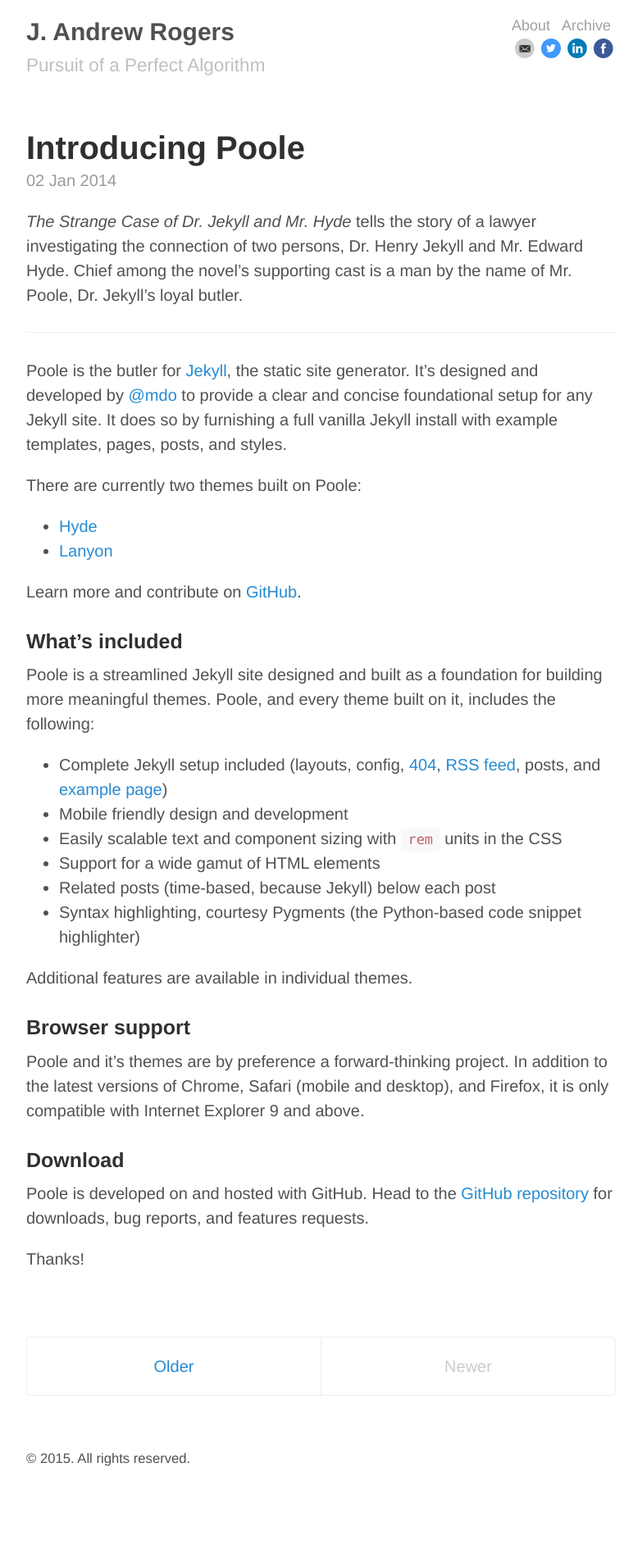
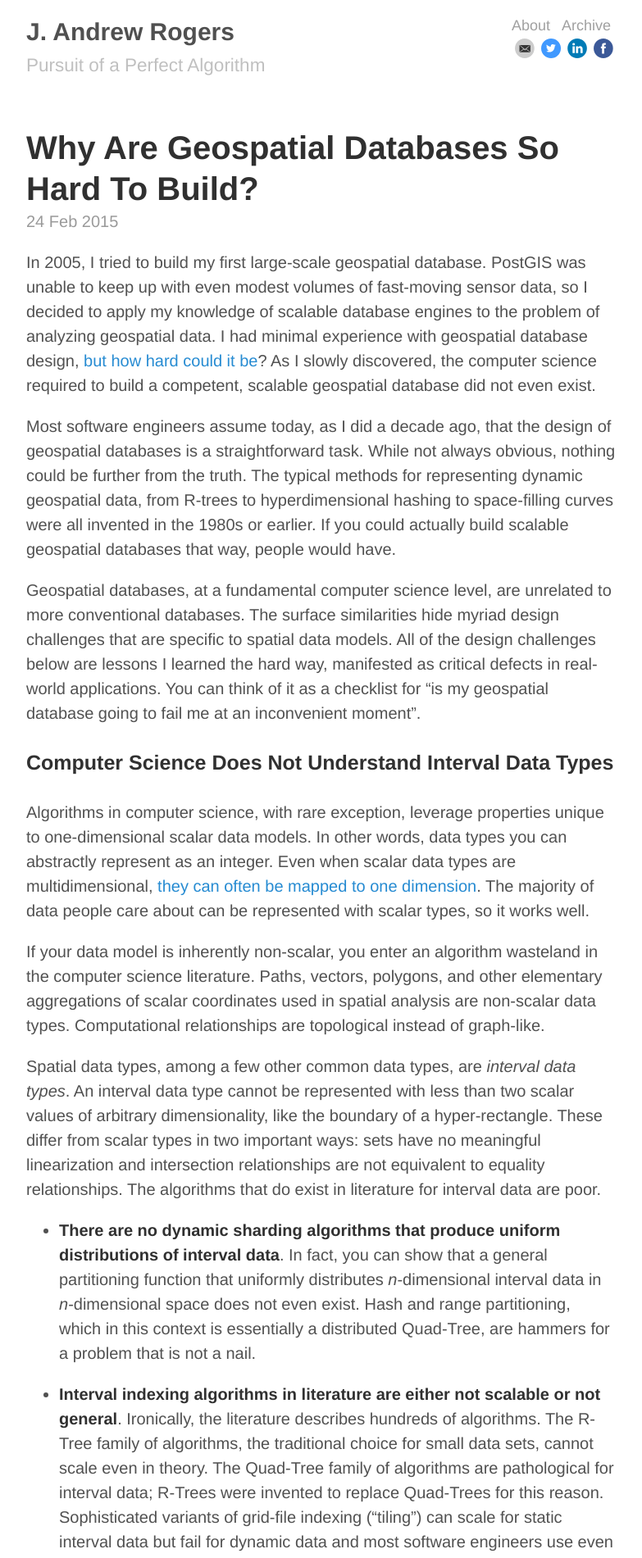
Before and after one commit to jandrewrogers/jandrewrogers.github.io, a Jekyll site: the page built from index.html, in a window 1280 px wide. Shown: the top 1901 px of the page at 82% size, without its empty margins (248-1031 px from the left). Built offline with Jekyll 4.4.1, drawn with Linux system fonts in a browser that asks for light colours; the list of posts is cut into pages by our own code; before the commit the page ends 1793 px from its top, so only the background shows below that; some of the changed text lies outside the part shown.

Commit message:
updated base site

```diff
--- /dev/null
+++ b/_includes/google_analytics.html
@@ -0,0 +1,10 @@
+<script>
+  (function(i,s,o,g,r,a,m){i['GoogleAnalyticsObject']=r;i[r]=i[r]||function(){
+  (i[r].q=i[r].q||[]).push(arguments)},i[r].l=1*new Date();a=s.createElement(o),
+  m=s.getElementsByTagName(o)[0];a.async=1;a.src=g;m.parentNode.insertBefore(a,m)
+  })(window,document,'script','//www.google-analytics.com/analytics.js','ga');
+
+  ga('create', 'UA-60094314-1', 'auto');
+  ga('send', 'pageview');
+
+</script>
--- a/_layouts/default.html
+++ b/_layouts/default.html
@@ -2,6 +2,7 @@
 <html lang="en">
 
   {% include head.html %}
+  {% include google_analytics.html %}
 
   <body>
 
@@ -15,7 +16,7 @@
         <h2 class="masthead-menu">
           <a href="{{ site.baseurl }}about/" title="Home">About</a>
           &nbsp;
-          <a href="{{ site.baseurl }}" title="Home">Archive</a>
+          <a href="{{ site.baseurl }}archive/" title="Home">Archive</a>
           <br />
           <a href="mailto:{{ site.author.email }}"><img class="masthead-icon" src="/public/email.svg" height="24" width="24" /></a>
           <a href="{{ site.author.twitter  }}"><img class="masthead-icon" src="/public/twitter.svg"  height="24" width="24" /></a>
--- a/_layouts/post.html
+++ b/_layouts/post.html
@@ -5,10 +5,9 @@
 <article class="post">
   <h1 class="post-title">{{ page.title }}</h1>
   <time datetime="{{ page.date | date_to_xmlschema }}" class="page-date">{{ page.date | date_to_string }}</time>
+
   {{ content }}
 </article>
-
-{% include disqus.html %}
 
 <aside class="related">
   <h2>Related Posts</h2>
--- a/_posts/2014-01-02-introducing-poole.md
+++ /dev/null
@@ -1,40 +0,0 @@
----
-layout: post
-title: Introducing Poole
----
-
-*The Strange Case of Dr. Jekyll and Mr. Hyde* tells the story of a lawyer investigating the connection of two persons, Dr. Henry Jekyll and Mr. Edward Hyde. Chief among the novel's supporting cast is a man by the name of Mr. Poole, Dr. Jekyll's loyal butler.
-
------
-
-Poole is the butler for [Jekyll](http://jekyllrb.com), the static site generator. It's designed and developed by [@mdo](https://twitter.com/mdo) to provide a clear and concise foundational setup for any Jekyll site. It does so by furnishing a full vanilla Jekyll install with example templates, pages, posts, and styles.
-
-There are currently two themes built on Poole:
-
-* [Hyde](http://hyde.getpoole.com)
-* [Lanyon](http://lanyon.getpoole.com)
-
-Learn more and contribute on [GitHub](https://github.com/poole).
-
-### What's included
-
-Poole is a streamlined Jekyll site designed and built as a foundation for building more meaningful themes. Poole, and every theme built on it, includes the following:
-
-* Complete Jekyll setup included (layouts, config, [404](/404.html), [RSS feed](/atom.xml), posts, and [example page](/about))
-* Mobile friendly design and development
-* Easily scalable text and component sizing with `rem` units in the CSS
-* Support for a wide gamut of HTML elements
-* Related posts (time-based, because Jekyll) below each post
-* Syntax highlighting, courtesy Pygments (the Python-based code snippet highlighter)
-
-Additional features are available in individual themes.
-
-### Browser support
-
-Poole and it's themes are by preference a forward-thinking project. In addition to the latest versions of Chrome, Safari (mobile and desktop), and Firefox, it is only compatible with Internet Explorer 9 and above.
-
-### Download
-
-Poole is developed on and hosted with GitHub. Head to the <a href="https://github.com/poole/poole">GitHub repository</a> for downloads, bug reports, and features requests.
-
-Thanks!
--- /dev/null
+++ b/_posts/2015-02-24-geospatial-databases-are-hard.md
@@ -0,0 +1,63 @@
+---
+layout: post
+title: Why Are Geospatial Databases So Hard To Build?
+---
+
+
+In 2005, I tried to build my first large-scale geospatial database. PostGIS was unable to keep up with even modest volumes of fast-moving sensor data, so I decided to apply my knowledge of scalable database engines to the problem of analyzing geospatial data. I had minimal experience with geospatial database design, [but how hard could it be](http://en.wikipedia.org/wiki/Dunning%E2%80%93Kruger_effect)? As I slowly discovered, the computer science required to build a competent, scalable geospatial database did not even exist.
+
+Most software engineers assume today, as I did a decade ago, that the design of geospatial databases is a straightforward task. While not always obvious, nothing could be further from the truth. The typical methods for representing dynamic geospatial data, from R-trees to hyperdimensional hashing to space-filling curves were all invented in the 1980s or earlier. If you could actually build scalable geospatial databases that way, people would have.
+
+Geospatial databases, at a fundamental computer science level, are unrelated to more conventional databases. The surface similarities hide myriad design challenges that are specific to spatial data models. All of the design challenges below are lessons I learned the hard way, manifested as critical defects in real-world applications. You can think of it as a checklist for "is my geospatial database going to fail me at an inconvenient moment".
+
+
+### Computer Science Does Not Understand Interval Data Types
+
+
+Algorithms in computer science, with rare exception, leverage properties unique to one-dimensional scalar data models. In other words, data types you can abstractly represent as an integer. Even when scalar data types are multidimensional, [they can often be mapped to one dimension](http://en.wikipedia.org/wiki/Space-filling_curve). The majority of data people care about can be represented with scalar types, so it works well.
+
+If your data model is inherently non-scalar, you enter an algorithm wasteland in the computer science literature. Paths, vectors, polygons, and other elementary aggregations of scalar coordinates used in spatial analysis are non-scalar data types. Computational relationships are topological instead of graph-like.
+
+Spatial data types, among a few other common data types, are _interval data types_. An interval data type cannot be represented with less than two scalar values of arbitrary dimensionality, like the boundary of a hyper-rectangle. These differ from scalar types in two important ways: sets have no meaningful linearization and intersection relationships are not equivalent to equality relationships. The algorithms that do exist in literature for interval data are poor.
+
+* **There are no dynamic sharding algorithms that produce uniform distributions of interval data**. In fact, you can show that a general partitioning function that uniformly distributes _n_-dimensional interval data in _n_-dimensional space does not even exist. Hash and range partitioning, which in this context is essentially a distributed Quad-Tree, are hammers for a problem that is not a nail.
+
+* **Interval indexing algorithms in literature are either not scalable or not general**. Ironically, the literature describes hundreds of algorithms. The R-Tree family of algorithms, the traditional choice for small data sets, cannot scale even in theory. The Quad-Tree family of algorithms are pathological for interval data; R-Trees were invented to replace Quad-Trees for this reason. Sophisticated variants of grid-file indexing ("tiling") can scale for static interval data but fail for dynamic data and most software engineers use even more naive variants in practice.
+
+* **Interval data sets are not sortable and have no exploitable pseudo-order**. The assumption that data has exploitable order is so pervasive in computer science that many design patterns either have no benefits or are incorrect when applied to interval data. For example, what is the best storage format for an analytical geospatial database? The answer is not obvious. Many storage formats, such as those in columnar databases, make tradeoffs predicated on data being sortable.
+
+
+### Database Engines Cannot Handle Real-Time Geospatial
+
+
+Most geospatial databases were built for creating maps. As in, geospatial data models that can be rendered as image tiles or paper products. Mapping databases evolved in an environment where the data sets were small, rarely changed, and production of a finished output could take days to complete.
+
+Modern spatial applications are increasingly built around real-time spatiotemporal analysis and contextualization of data from IoT, sensor networks, and mobile platforms. These workloads look nothing like making maps. In fact, these workloads are unlike any workload studied in database literature. And therein lies the challenge: any database engine optimized for a modern geospatial workload must be designed from first principles. There are no “shoulders of giants” in database engines to stand on because these workloads were never on their radar.
+
+* **Many spatial data sources continuously generate data at extremely high rates**. The Twitter firehose is barely a trickle compared to many high-value data sources that must be spatially organized. Not only do you need to parse, index, and store complex spatial data at rates of petabytes per day, but this must be concurrent with low-latency queries against incoming and historical data that cannot be summarized.  In-memory databases are useless here; the volume of online data is too large. While technically feasible, few databases were designed for this workload.
+
+* **Traditional disk storage and I/O scheduler designs pervasively assume a trivial ordered log or tree structure**. This reflects the typical organization of scalar data models. What is the optimal storage layout for interval data models with irregular multidimensional locality characteristics and no order except temporal? How do you design an I/O scheduler that can intelligently schedule operations in a way that reflects those relationships? Not answering this question results in an integer factor loss in effective storage bandwidth.
+
+* **Geospatial workloads tend to be highly skewed and constantly shifting over the data model in unpredictable ways**. This creates the unique characteristic that you can’t mitigate hotspots with the traditional approach commonly used in time-series databases of making *a priori* assumptions about workload distribution and hardcoding it into the software. Needing to adaptively mitigate hotspots with unpredictable and severe skew is a novel requirement.
+
+
+### Correct, Fast Computational Geometry Is Really Hard
+
+
+Geospatial operations are inherently built around computational geometry primitives. Anyone can Google a description of the [Vincenty algorithm](http://en.wikipedia.org/wiki/Vincenty%27s_formulae) but implementing non-Euclidean operators that are correct, precise, and fast will likely be beyond their ken (and mine). Existing implementations were designed for cartographic use cases, where performance and precision are not as important as they are for analytics.
+
+Geospatial analytics requires receiving trustworthy answers in a timeframe that matters. If you are modeling a global supply chain, whether corn or coal, a 2% error due to low-quality computational geometry has billion  dollar ramifications. Performance is often so poor that leading commercial vendors tout analytic results that are delivered in weeks for data sets that fit in memory. That may be good enough for making maps but it is nigh useless for modern sensor analysis applications.
+
+* **The physical world is non-Euclidean**. The curvature of our Earth's gravity field is approximately 8 centimeters per kilometer. This produces significant horizon effects even within a single large building. The simplest geometric surface that still applies to most calculations is a geodetic ellipsoid. The computationally simpler approximations used under the hood by many popular platforms work for maps but not for spatial analytics.
+
+* **Geospatial analytics requires the ability to do polygon intersections quickly**. Polygon intersection algorithms, like relational joins, are quadratic in nature. Comparing polygons with thousands of vertices, which are common in some industries, may require a million geodetic comparisons to evaluate one record. Multiply that by billions of records and your query may not complete this month. This often shows up as inadvertent denial-of-service attacks in poorly designed geospatial databases.
+
+* **Computational geometry has to be precise if you care about analysis**. For trivial algebraic geometry it is not difficult to guarantee the error bounds on floating point computations. Most programmers do not realize that the transcendental functions implemented in their CPUs exhibit significant losses of precision in a variety of edge cases that must be accounted for such that the native primitives cannot be trusted for calculations that matter and certainly not at scales where the range of those primitives will be thoroughly tested.
+
+### Difficult, But Not Impossible
+
+Any discussion of how to solve one of these problems is a long blog post on its own but suffice it to say for now that these are all solvable with sufficiently clever computer science and competent implementation. However, these problems are not trivial and some have solutions that are not in the public computer science literature.
+
+With the emergence of mobile, IoT, and sensor analytics as high-value markets, every database platform is scrambling to "enable" spatial analytics. It is extremely difficult to add adequate support for high-performance spatial analytics to databases that were not purpose-built for that use case. Many database companies have tried and failed.
+
+From a database architecture standpoint, the root of the problem is that the internals of a database engine designed for traditional "text and numbers" data models, which is virtually all of them, has very little in common with a database engine designed for real-time spatial data models. No amount of software duct tape will get around this gross impedance mismatch.
--- /dev/null
+++ b/archive.md
@@ -0,0 +1,9 @@
+---
+layout: page
+title: Archive
+---
+
+
+{% for post in site.posts %}
+  * {{ post.date | date_to_string }} &raquo; [ {{ post.title }} ]({{ post.url }})
+{% endfor %}
--- a/public/css/poole.css
+++ b/public/css/poole.css
@@ -97,6 +97,7 @@
 h3 {
   margin-top: 1.5rem;
   font-size: 1.25rem;
+  margin-bottom: 1.5rem;
 }
 h4, h5, h6 {
   margin-top: 1rem;
@@ -365,6 +366,7 @@
 }
 
 /* Meta data line below post title */
+.page-date,
 .post-date {
   display: block;
   margin-top: -.5rem;
```
Also changed, not shown: _posts/2013-12-31-whats-jekyll.md (deleted, +0 -10 lines), _posts/2014-01-01-example-content.md (deleted, +0 -138 lines), about.md (+3 -1 lines), 9 other files.
